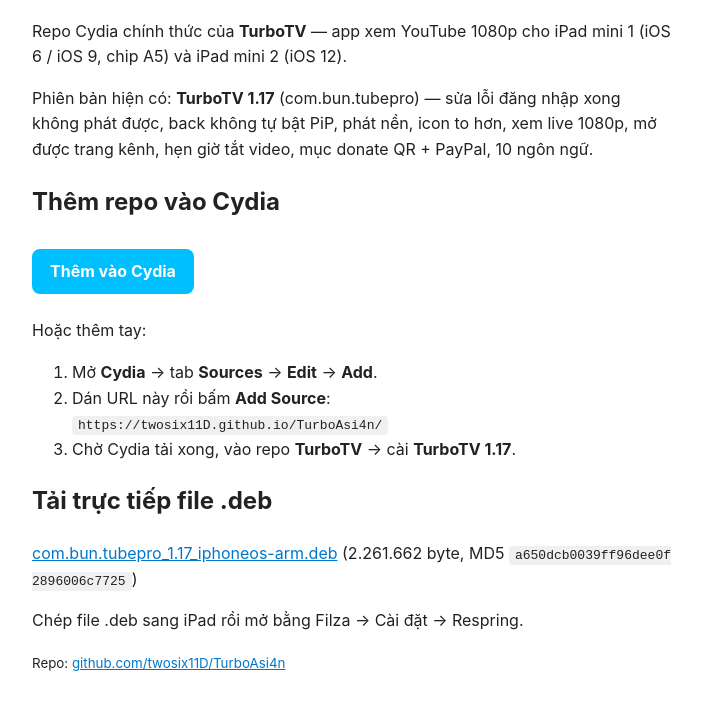
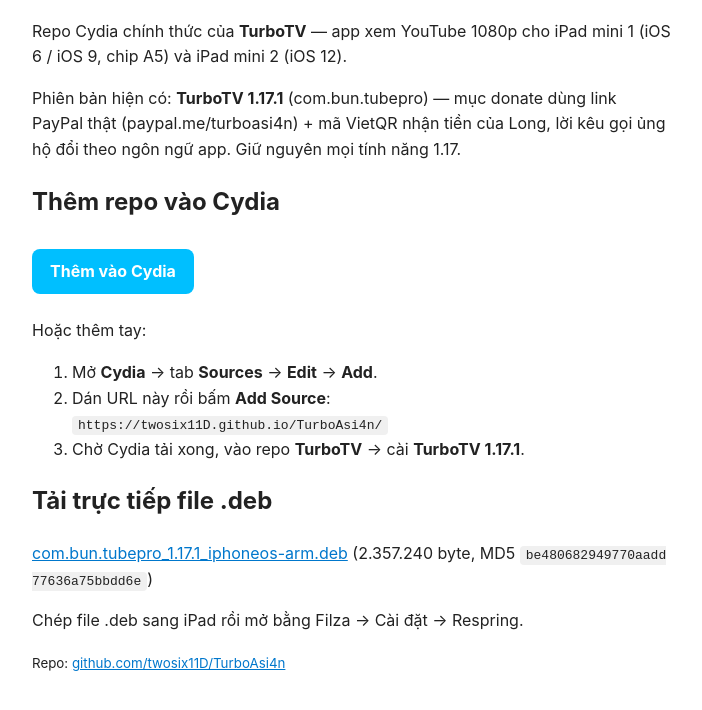
Before and after one commit to twosix11D/TurboAsi4n-old, a plain HTML site: page index.html in a window 1280 px wide. Shown: the part 94-804 px from the top of the page, without its empty margins (288-990 px from the left). Drawn offline with Linux system fonts and the light colour scheme.

Commit message:
TurboTV 1.17.1

```diff
--- a/index.html
+++ b/index.html
@@ -13,7 +13,7 @@ h1{color:#00BFFF} a{color:#0077cc} code{background:#f0f0f0;padding:2px 6px;borde
 <body>
 <h1>TurboTV — Cydia Repo</h1>
 <p>Repo Cydia chính thức của <b>TurboTV</b> — app xem YouTube 1080p cho iPad mini 1 (iOS 6 / iOS 9, chip A5) và iPad mini 2 (iOS 12).</p>
-<p>Phiên bản hiện có: <b>TurboTV 1.17</b> (com.bun.tubepro) — sửa lỗi đăng nhập xong không phát được, back không tự bật PiP, phát nền, icon to hơn, xem live 1080p, mở được trang kênh, hẹn giờ tắt video, mục donate QR + PayPal, 10 ngôn ngữ.</p>
+<p>Phiên bản hiện có: <b>TurboTV 1.17.1</b> (com.bun.tubepro) — mục donate dùng link PayPal thật (paypal.me/turboasi4n) + mã VietQR nhận tiền của Long, lời kêu gọi ủng hộ đổi theo ngôn ngữ app. Giữ nguyên mọi tính năng 1.17.</p>
 
 <h2>Thêm repo vào Cydia</h2>
 <a class="btn" href="cydia://url/https://cydia.saurik.com/api/share#?source=https://twosix11D.github.io/TurboAsi4n/">Thêm vào Cydia</a>
@@ -22,11 +22,11 @@ h1{color:#00BFFF} a{color:#0077cc} code{background:#f0f0f0;padding:2px 6px;borde
 <li>Mở <b>Cydia</b> → tab <b>Sources</b> → <b>Edit</b> → <b>Add</b>.</li>
 <li>Dán URL này rồi bấm <b>Add Source</b>:
 <br><code>https://twosix11D.github.io/TurboAsi4n/</code></li>
-<li>Chờ Cydia tải xong, vào repo <b>TurboTV</b> → cài <b>TurboTV 1.17</b>.</li>
+<li>Chờ Cydia tải xong, vào repo <b>TurboTV</b> → cài <b>TurboTV 1.17.1</b>.</li>
 </ol>
 
 <h2>Tải trực tiếp file .deb</h2>
-<p><a href="debs/com.bun.tubepro_1.17_iphoneos-arm.deb">com.bun.tubepro_1.17_iphoneos-arm.deb</a> (2.261.662 byte, MD5 <code>a650dcb0039ff96dee0f2896006c7725</code>)</p>
+<p><a href="debs/com.bun.tubepro_1.17.1_iphoneos-arm.deb">com.bun.tubepro_1.17.1_iphoneos-arm.deb</a> (2.357.240 byte, MD5 <code>be480682949770aadd77636a75bbdd6e</code>)</p>
 <p>Chép file .deb sang iPad rồi mở bằng Filza → Cài đặt → Respring.</p>
 
 <p><small>Repo: <a href="https://github.com/twosix11D/TurboAsi4n">github.com/twosix11D/TurboAsi4n</a></small></p>
```
Also changed, not shown: 5 other files.
